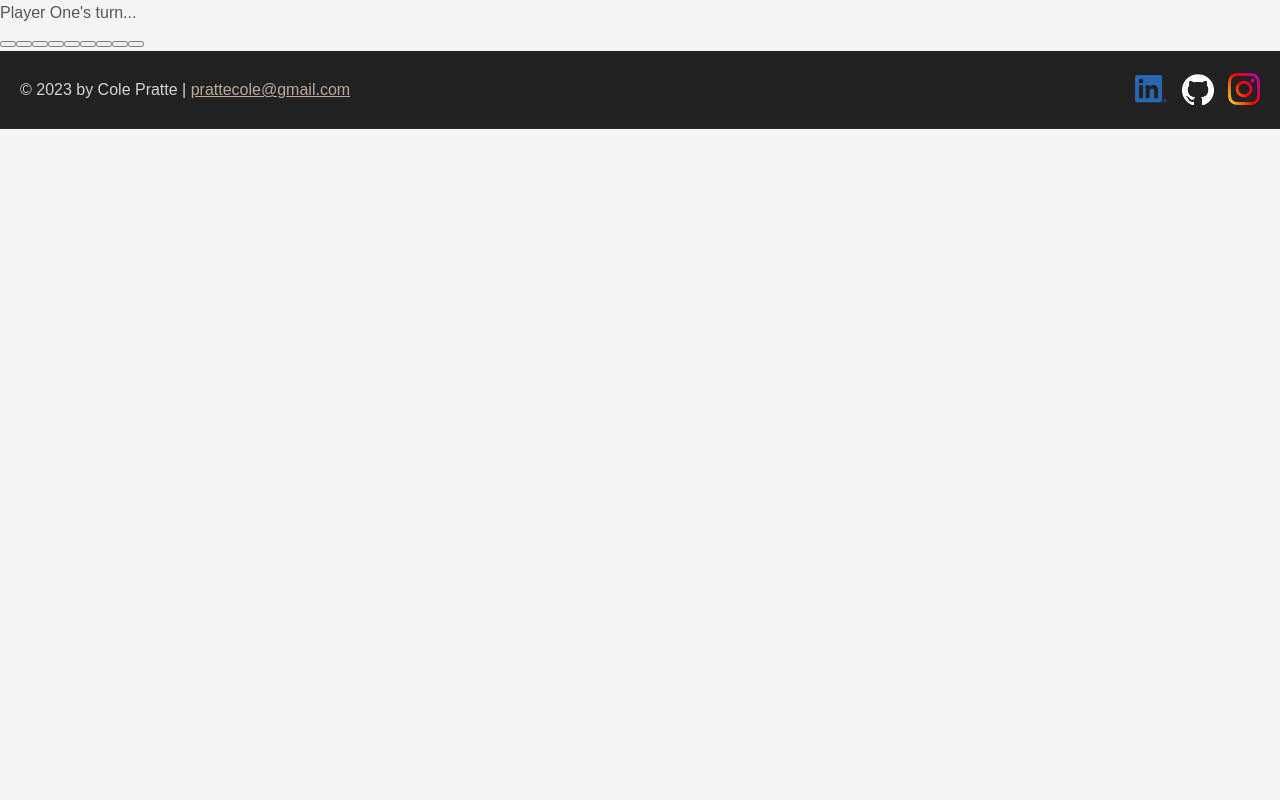
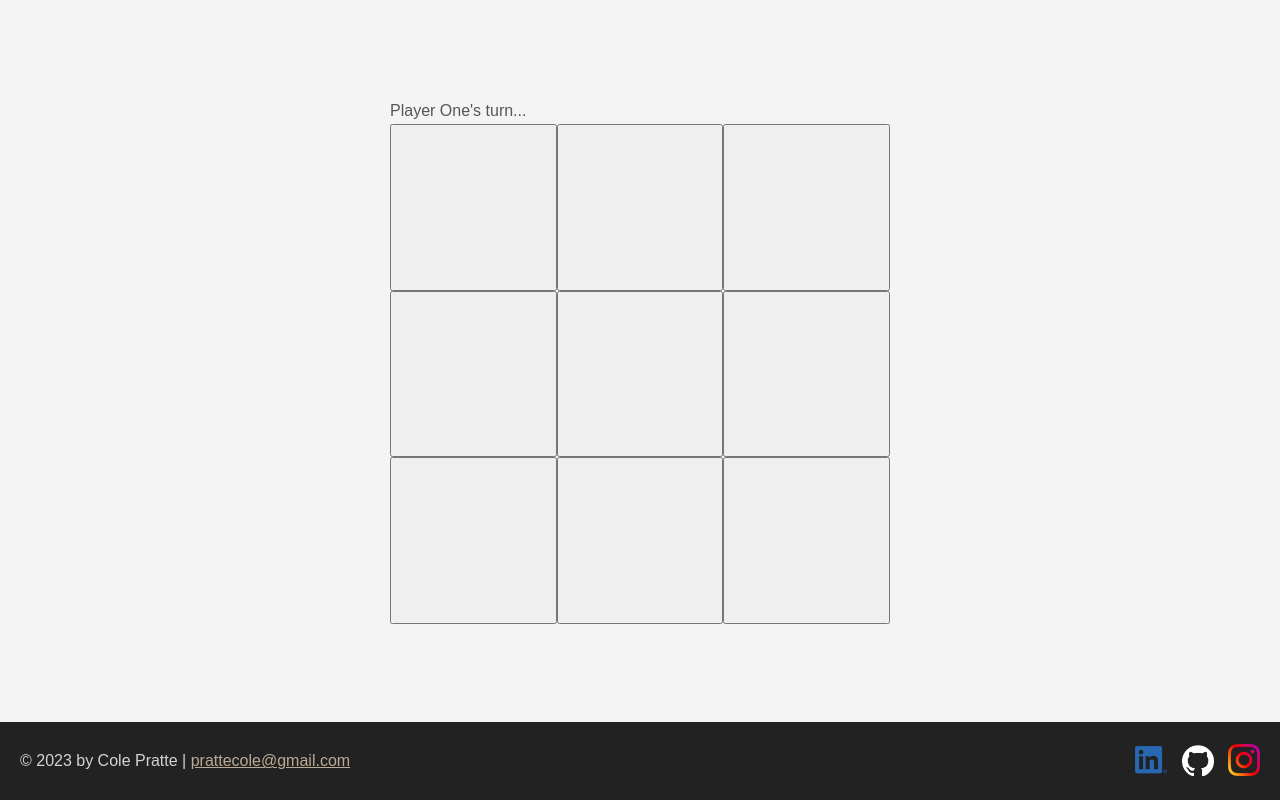
Before and after one commit to cpxx9/odin-tictactoe, a plain HTML site: page index.html in a window 1280 px wide. Drawn offline with Linux system fonts and the light colour scheme.

Commit message:
added basic CSS styling so I can see the tic tac toe board in correct format when testing

```diff
--- a/CSS/styles.css
+++ b/CSS/styles.css
@@ -5,6 +5,9 @@ body{
 	font-size: 16px;
 	line-height: 1.6em;
 	margin: 0;
+  min-height: 100vh;
+  display: flex;
+  flex-direction: column;
 }
 
 a {
@@ -15,6 +18,24 @@ a:hover {
 	color: #bcaa96;
 	text-decoration: none;
 }
+ main {
+  flex: 1;
+  display: flex;
+  justify-content: center;
+  align-items: center;
+ }
+/*GAMEBOARD
+------------------------------*/
+.board {
+  display: grid;
+  grid-template-columns: repeat(3, 1fr);
+  grid-template-rows: repeat(3, 1fr);
+  width: 500px;
+  height: 500px;
+}
+
+/*FOOTER
+------------------------------*/
 
 footer a {
 	color: #bcaa96;
@@ -29,10 +50,6 @@ footer {
 	color: #d3d4d6;
 	padding: 0 20px;
 }
-
-/* footer p {
-	padding: 8px 0;
-} */
 
 .socials {
 	list-style-type: none;
```
